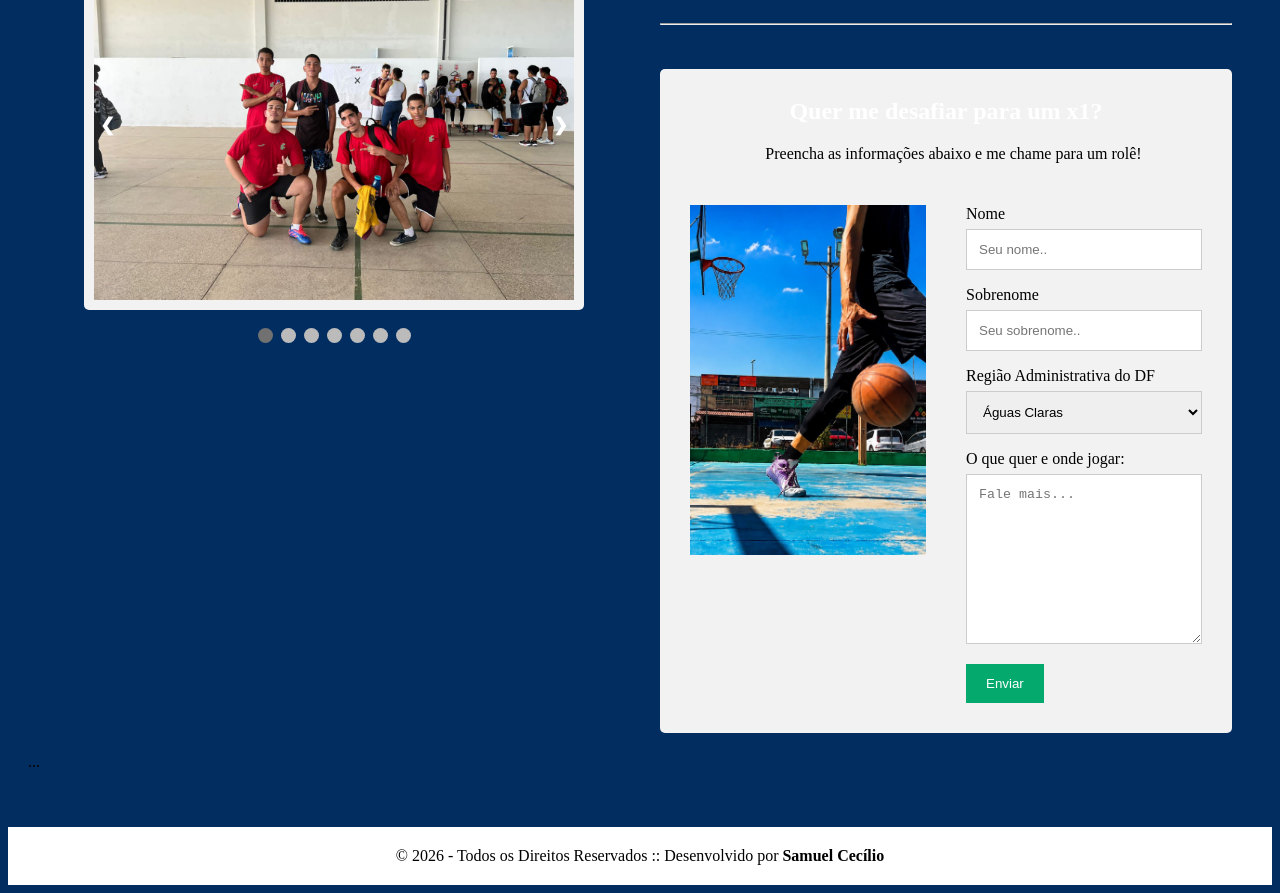
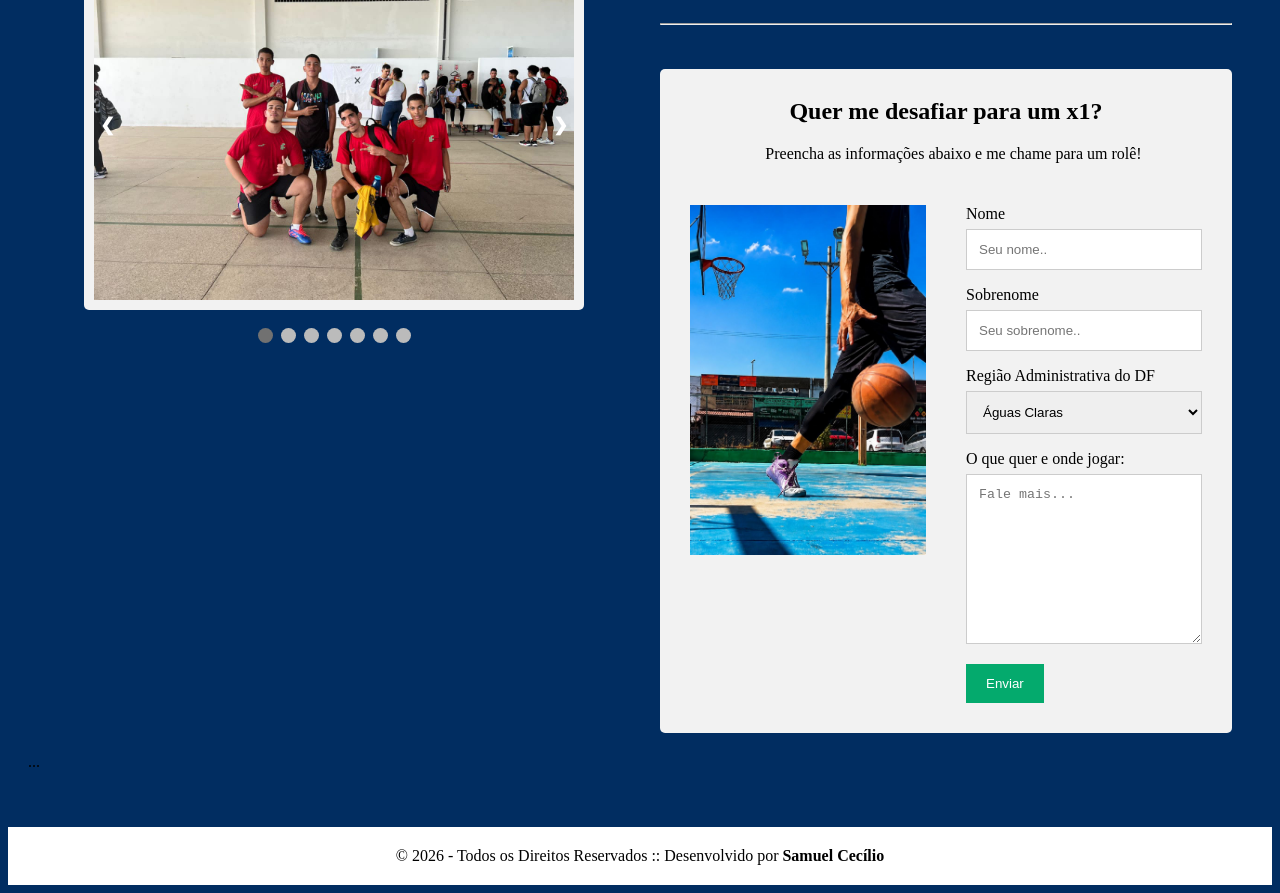
Before and after one commit to Mukila-san/Mukila-san.github.io, a plain HTML site: page index.html in a window 1280 px wide. Shown: the part 1118-2011 px from the top of the page. Drawn offline with Linux system fonts and the light colour scheme.

Commit message:
Fix HTML encoding issues in index.html

```diff
--- a/index.html
+++ b/index.html
@@ -229,7 +229,7 @@
           <section id="contato"></section>
           <div class="container">
             <div style="text-align: center">
-              <h2>Quer me desafiar para um x1?</h2>
+              <h2 class="preto">Quer me desafiar para um x1?</h2>
               <p class="preto">
                 Preencha as informações abaixo e me chame para um rolê!
               </p>
```
